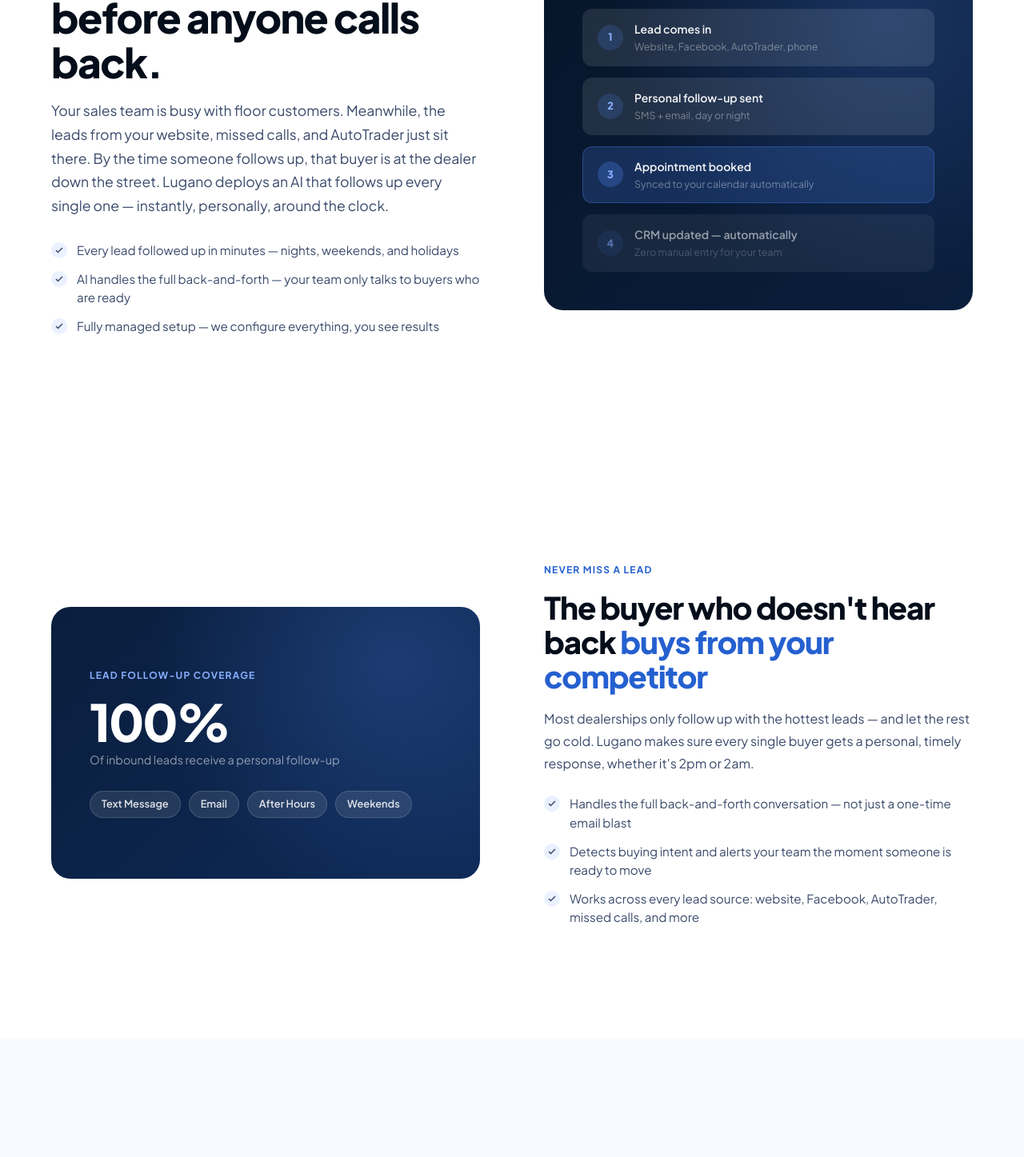
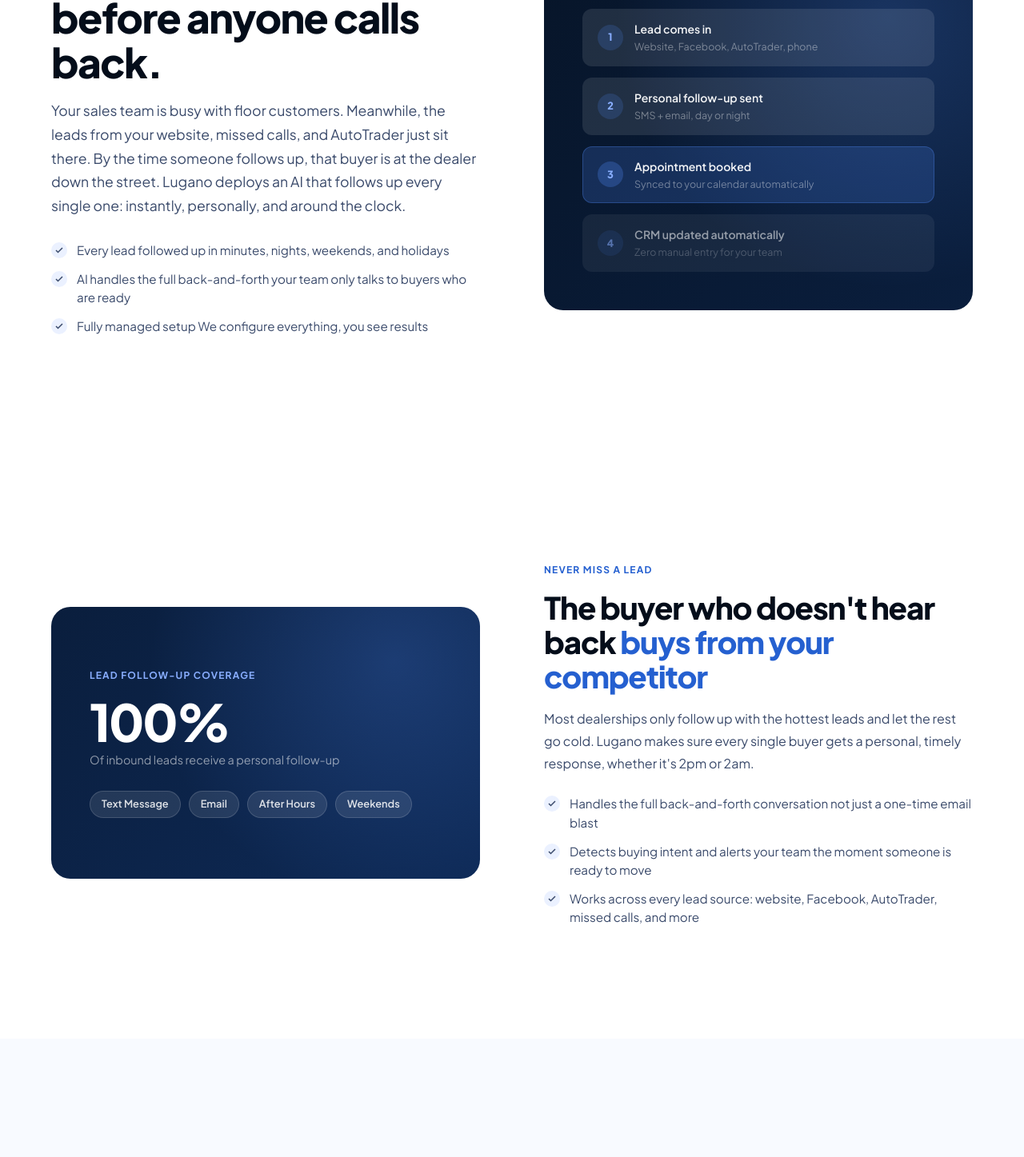
Before and after one commit to SolariAutomation/lugano-landing, a Next.js app: page / in a window 1280 px wide. Shown: the part 1065-2512 px from the top of the page at 80% size. Built offline with nearby package versions, Linux system fonts and the light colour scheme.

Commit message:
Remove em-dashes from all visible text, remove 2am/2pm line

```diff
--- a/app/page.tsx
+++ b/app/page.tsx
@@ -163,7 +163,7 @@
         </h1>
 
         <p style={{fontSize:"clamp(1rem,2vw,1.25rem)",lineHeight:1.65,color:"rgba(255,255,255,0.65)",maxWidth:600,margin:"24px auto 0",opacity:0,animation:"fadeUp .9s .6s ease forwards"}}>
-          Lugano handles the entire conversation — from missed call to booked appointment. The AI follows up, answers questions, handles objections, and gets them in the door. Your team steps in when they&apos;re ready to buy.
+          Lugano handles the entire conversation from missed call to booked appointment. The AI follows up, answers questions, handles objections, and gets them in the door. Your team steps in when they&apos;re ready to buy.
         </p>
 
         <div style={{display:"flex",gap:14,marginTop:44,flexWrap:"wrap",justifyContent:"center",opacity:0,animation:"fadeUp .9s .8s ease forwards"}}>
@@ -200,12 +200,12 @@
           <div>
             <span className="section-eyebrow reveal">The Problem</span>
             <h2 className="section-title reveal reveal-delay-1">Most leads <em>go cold</em> before anyone calls back.</h2>
-            <p className="section-sub reveal reveal-delay-2">Your sales team is busy with floor customers. Meanwhile, the leads from your website, missed calls, and AutoTrader just sit there. By the time someone follows up, that buyer is at the dealer down the street. Lugano deploys an AI that follows up every single one — instantly, personally, around the clock.</p>
+            <p className="section-sub reveal reveal-delay-2">Your sales team is busy with floor customers. Meanwhile, the leads from your website, missed calls, and AutoTrader just sit there. By the time someone follows up, that buyer is at the dealer down the street. Lugano deploys an AI that follows up every single one: instantly, personally, and around the clock.</p>
             <ul style={{listStyle:"none",marginTop:28,display:"flex",flexDirection:"column",gap:12}}>
               {[
-                "Every lead followed up in minutes — nights, weekends, and holidays",
-                "AI handles the full back-and-forth — your team only talks to buyers who are ready",
-                "Fully managed setup — we configure everything, you see results",
+                "Every lead followed up in minutes, nights, weekends, and holidays",
+                "AI handles the full back-and-forth your team only talks to buyers who are ready",
+                "Fully managed setup We configure everything, you see results",
               ].map((text, i) => (
                 <li key={i} className={`reveal reveal-delay-${i + 3}`} style={{display:"flex",alignItems:"flex-start",gap:12,fontSize:".95rem",color:"var(--text-secondary)",lineHeight:1.55}}>
                   <span className="check-icon">
@@ -225,7 +225,7 @@
                 {n:1,t:"Lead comes in",s:"Website, Facebook, AutoTrader, phone",active:false,faded:false},
                 {n:2,t:"Personal follow-up sent",s:"SMS + email, day or night",active:false,faded:false},
                 {n:3,t:"Appointment booked",s:"Synced to your calendar automatically",active:true,faded:false},
-                {n:4,t:"CRM updated — automatically",s:"Zero manual entry for your team",active:false,faded:true},
+                {n:4,t:"CRM updated automatically",s:"Zero manual entry for your team",active:false,faded:true},
               ].map((step) => (
                 <div key={step.n} style={{background:step.active?"rgba(75,130,232,0.22)":"rgba(255,255,255,0.1)",border:step.active?"1px solid rgba(75,130,232,0.35)":"1px solid transparent",borderRadius:12,padding:"14px 18px",display:"flex",alignItems:"center",gap:14,opacity:step.faded?0.6:1}}>
                   <div style={{width:32,height:32,borderRadius:"50%",background:step.active?"rgba(75,130,232,0.3)":"rgba(75,130,232,0.2)",display:"grid",placeItems:"center",flexShrink:0,fontSize:".8rem",fontWeight:800,color:"var(--blue-200)"}}>{step.n}</div>
@@ -260,11 +260,11 @@
               <em style={{fontStyle:"normal",color:"var(--blue-400)"}}>buys from your competitor</em>
             </h2>
             <p style={{fontSize:"1rem",lineHeight:1.75,color:"var(--text-secondary)",marginTop:18}} className="reveal reveal-delay-2">
-              Most dealerships only follow up with the hottest leads — and let the rest go cold. Lugano makes sure every single buyer gets a personal, timely response, whether it&apos;s 2pm or 2am.
+              Most dealerships only follow up with the hottest leads and let the rest go cold. Lugano makes sure every single buyer gets a personal, timely response, whether it&apos;s 2pm or 2am.
             </p>
             <ul style={{listStyle:"none",marginTop:24,display:"flex",flexDirection:"column",gap:12}}>
               {[
-                "Handles the full back-and-forth conversation — not just a one-time email blast",
+                "Handles the full back-and-forth conversation not just a one-time email blast",
                 "Detects buying intent and alerts your team the moment someone is ready to move",
                 "Works across every lead source: website, Facebook, AutoTrader, missed calls, and more",
               ].map((text, i) => (
@@ -320,7 +320,7 @@
               </svg>
             </div>
             <h3 style={{fontSize:"1.2rem",fontWeight:700,letterSpacing:"-.01em",marginBottom:10}}>CRM Integration &amp; Automation</h3>
-            <p style={{fontSize:".95rem",lineHeight:1.7,color:"var(--text-secondary)"}}>Every conversation is automatically logged and synced. Lead stages update themselves. The right salesperson gets notified at exactly the right moment. Plugs into VinSolutions, DealerSocket, and more — without replacing your existing stack.</p>
+            <p style={{fontSize:".95rem",lineHeight:1.7,color:"var(--text-secondary)"}}>Every conversation is automatically logged and synced. Lead stages update themselves. The right salesperson gets notified at exactly the right moment. Plugs into VinSolutions, DealerSocket, and more without replacing your existing stack.</p>
             <span className="service-tag">Zero Manual Entry</span>
           </div>
         </div>
@@ -331,7 +331,7 @@
         <div className="centered">
           <span className="section-eyebrow reveal" style={{color:"var(--blue-200)"}}>The Process</span>
           <h2 className="section-title reveal reveal-delay-1" style={{color:"var(--white)"}}>Up and running <em style={{fontStyle:"normal",color:"var(--blue-200)"}}>in under 2 weeks</em></h2>
-          <p className="section-sub reveal reveal-delay-2" style={{color:"rgba(255,255,255,0.55)"}}>We handle every part of the setup. You don&apos;t need to be technical — you just need to show us your process.</p>
+          <p className="section-sub reveal reveal-delay-2" style={{color:"rgba(255,255,255,0.55)"}}>We handle every part of the setup. You don&apos;t need to be technical You just need to show us your process.</p>
         </div>
         <div style={{display:"grid",gridTemplateColumns:"repeat(auto-fit,minmax(220px,1fr))",gap:1,marginTop:64,maxWidth:1160,marginLeft:"auto",marginRight:"auto",background:"rgba(255,255,255,0.06)",borderRadius:24,overflow:"hidden"}}>
           <div className="hiw-step reveal reveal-delay-1">
@@ -376,8 +376,8 @@
             <ul style={{listStyle:"none",marginTop:24,display:"flex",flexDirection:"column",gap:12}}>
               {[
                 "Automated confirmation and reminder sequences via text and email",
-                "Buyers can reschedule in one tap — rather than just ghosting you",
-                "Syncs directly with your team's calendar — zero double-booking",
+                "Buyers can reschedule in one tap rather than just ghosting you",
+                "Syncs directly with your team's calendar with zero double-booking",
               ].map((text, i) => (
                 <li key={i} className={`reveal reveal-delay-${i + 3}`} style={{display:"flex",alignItems:"flex-start",gap:12,fontSize:".95rem",color:"var(--text-secondary)",lineHeight:1.55}}>
                   <span className="check-icon">
@@ -394,9 +394,9 @@
             <div style={{fontSize:".75rem",fontWeight:700,letterSpacing:".1em",textTransform:"uppercase",color:"var(--blue-200)",marginBottom:16,position:"relative"}}>Appointment Sequence</div>
             <div style={{display:"flex",flexDirection:"column",gap:14,position:"relative"}}>
               {[
-                {label:"Booking confirmed — SMS",status:"Sent",active:false,faded:false,green:true},
-                {label:"Day before reminder — SMS",status:"Sent",active:false,faded:false,green:true},
-                {label:"Morning of — final reminder",status:"Active",active:true,faded:false,green:false},
+                {label:"Booking confirmed via SMS",status:"Sent",active:false,faded:false,green:true},
+                {label:"Day before reminder via SMS",status:"Sent",active:false,faded:false,green:true},
+                {label:"Morning of: final reminder",status:"Active",active:true,faded:false,green:false},
                 {label:"Post-visit follow-up",status:"Queued",active:false,faded:true,green:false},
               ].map((row, i) => (
                 <div key={i} style={{background:row.active?"rgba(75,130,232,0.2)":"rgba(255,255,255,0.08)",border:row.active?"1px solid rgba(75,130,232,0.4)":"1px solid transparent",borderRadius:12,padding:"14px 18px",display:"flex",justifyContent:"space-between",alignItems:"center",opacity:row.faded?0.6:1}}>
@@ -461,7 +461,7 @@
         <div className="footer-top" style={{display:"grid",gridTemplateColumns:"2fr 1fr 1fr 1fr",gap:48,paddingBottom:48,borderBottom:"1px solid rgba(255,255,255,0.06)"}}>
           <div className="footer-brand">
             <div style={{fontSize:"1.2rem",fontWeight:800,color:"var(--white)",letterSpacing:"-.02em"}}>Lugano Automation</div>
-            <p style={{fontSize:".875rem",lineHeight:1.65,marginTop:10}}>AI automation built specifically for US car dealerships. We handle lead follow-up, appointment booking, and CRM sync — so your team can focus on selling.</p>
+            <p style={{fontSize:".875rem",lineHeight:1.65,marginTop:10}}>AI automation built specifically for US car dealerships. We handle lead follow-up, appointment booking, and CRM sync so your team can focus on selling.</p>
             <div style={{marginTop:16,display:"flex",gap:12,flexWrap:"wrap"}}>
               <a href="tel:9253418041" style={{color:"var(--blue-200)",textDecoration:"none",fontSize:".875rem",fontWeight:600}}>(925) 341-8041</a>
               <span style={{color:"rgba(255,255,255,0.2)"}}>·</span>
@@ -563,7 +563,7 @@
         </div>
       </div>
       <button type="submit" disabled={loading || submitted} style={{width:"100%",marginTop:24,background:submitted?"#22C55E":"var(--blue)",color:"var(--white)",padding:"16px 32px",borderRadius:12,fontFamily:"inherit",fontSize:"1rem",fontWeight:700,border:"none",cursor:submitted?"default":"pointer",transition:"background .2s"}}>
-        {submitted ? "✓ Message received — we'll be in touch shortly!" : loading ? "Sending..." : "Send Message →"}
+        {submitted ? "✓ Message received. We'll be in touch shortly." : loading ? "Sending..." : "Send Message →"}
       </button>
       <p style={{fontSize:".8rem",color:"var(--text-muted)",marginTop:14,textAlign:"center"}}>No spam. No pressure. Just a straight conversation about your store.</p>
     </form>
```
